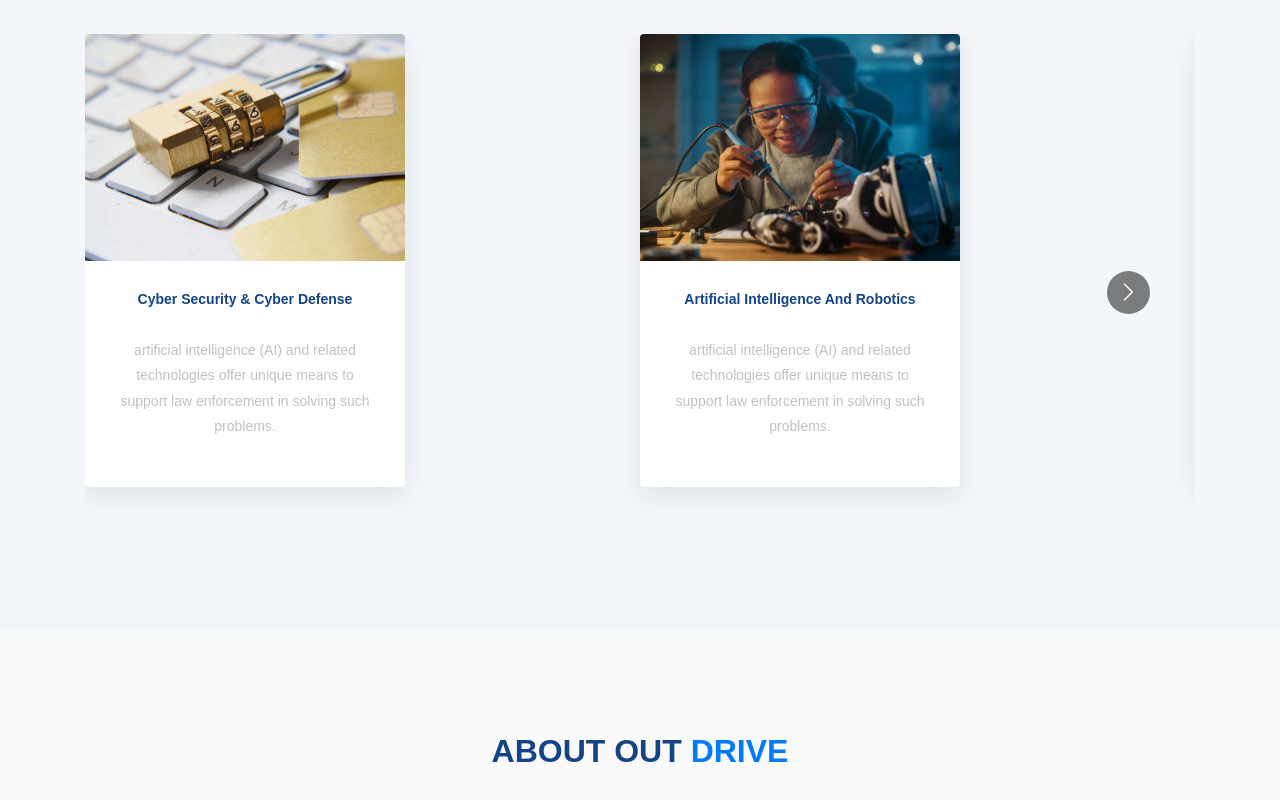
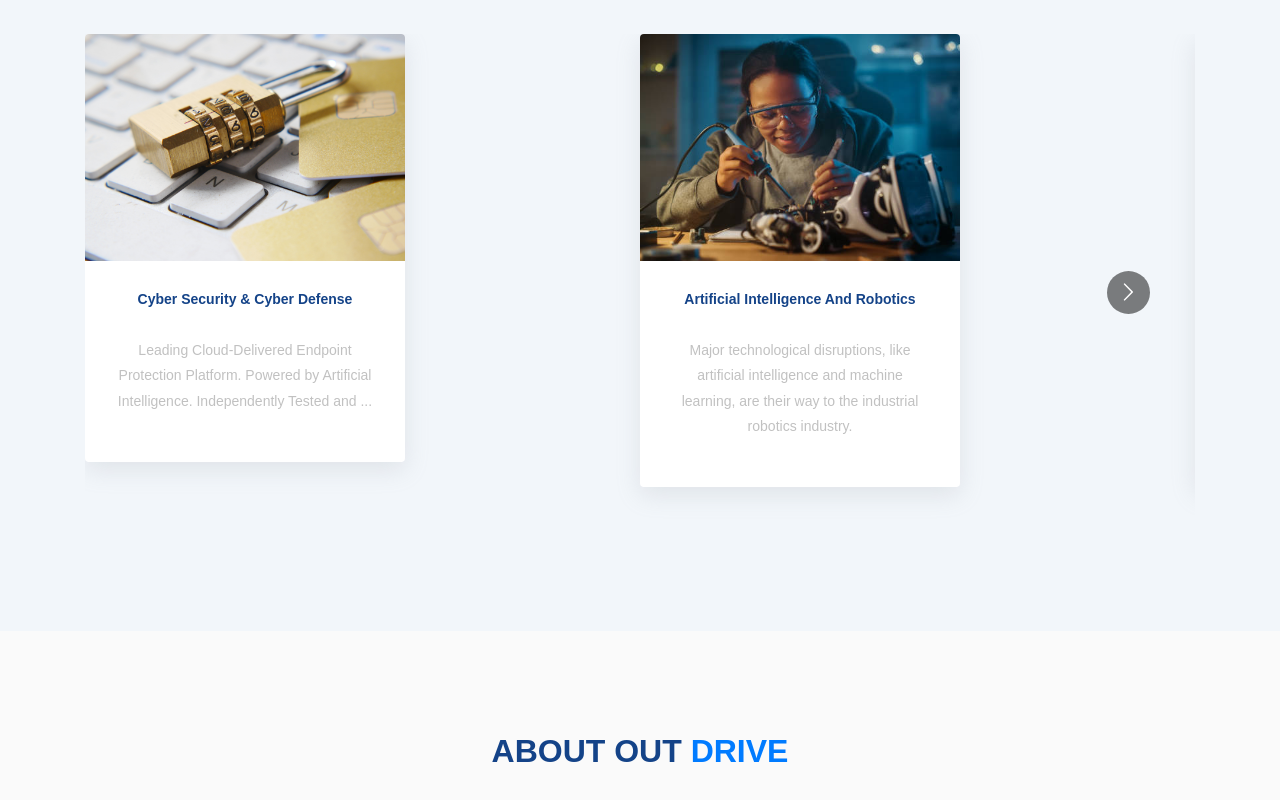
Before and after one commit to Ekaji/tac-africa-website, a Next.js app: page / in a window 1280 px wide. Shown: the part 1474-2274 px from the top of the page. Built offline with nearby package versions, Linux system fonts and the light colour scheme.

Commit message:
added satelite on our labs

```diff
--- a/components/ourLabs.jsx
+++ b/components/ourLabs.jsx
@@ -1,4 +1,3 @@
-
 /* eslint-disable @next/next/no-img-element */
 /* eslint-disable react/jsx-key */
 import styles from '../styles/component.styles/ourLabs.module.scss'
@@ -14,27 +13,33 @@ const OurLabs = () => {
     {
       title: 'Cyber Security & Cyber Defense',  //https://www.pexels.com/photo/close-up-view-of-a-golden-coin-315788/
       image: '/cyber defence.jpg',
-      text: 'artificial intelligence (AI) and related technologies offer unique means to support law enforcement in solving such problems.',
+      text: 'Leading Cloud-Delivered Endpoint Protection Platform. Powered by Artificial Intelligence. Independently Tested and ...',
       link: '/cyber_security_and_cyber_defense',
     },
     {
       title: 'Artificial Intelligence And Robotics',
       image: '/ai and robotics.jpg',
-      text: 'artificial intelligence (AI) and related technologies offer unique means to support law enforcement in solving such problems.',
+      text: 'Major technological disruptions, like artificial intelligence and machine learning, are their way to the industrial robotics industry.',
       link: '/artificial_intelligence_and_robotics',
     },
     {
       title: 'Blockchain And Payment Gateways',
       image: 'piles-coins-with-plant-front-graph.jpg',
-      text: 'artificial intelligence (AI) and related technologies offer unique means to support law enforcement in solving such problems.',
+      text: 'Major technological disruptions, like artificial intelligence and machine learning, are their way to the industrial robotics industry.',
       link: '/blockchain_and_crypto_lab',
     },
     {
       title: 'Drone & Counter Drone',
-      image: 'pexels-dids-3657268.jpg',
-      text: 'artificial intelligence (AI) and related technologies offer unique means to support law enforcement in solving such problems.',
+      image: 'Blog_Drones.jpg',
+      text: 'Learn advanced methods involved in sending new signals, communicating with GPS satellites for easy navigation.',
       link: '/drone_and_counter_drone',
     },
+    {
+      title: 'satellite and remote sensing',
+      image: 'satellite.jpg',
+      text: 'Advanced satellite systems for locating, tracking and monitoring remote assets. Simple, flexible and affordable solutions.',
+      link: '/satellite_and_remote_sensing'
+    }
 
 
   ]
@@ -108,7 +113,7 @@ const OurLabs = () => {
                         </div>
                       </div>
                       <div className={ styles.carousel_details } >
-                        <h2 className={ styles.carousel_title } >{ edge?.title }</h2>
+                        <h2 className={ styles.carousel_title } style={{fontSize: '3em !important'}} >{ edge?.title }</h2>
                         <p className={ styles.carousel_text } >{ edge?.text }</p>
                       </div>
                   </div>
--- a/styles/component.styles/landingPage.module.scss
+++ b/styles/component.styles/landingPage.module.scss
@@ -144,7 +144,7 @@
         &__items {
             h2 {
                 margin-top: 5px;
-                font-size: 2.1em;
+                font-size: 2em;
             }
             p {
              margin: 0px;
--- a/styles/component.styles/ourLabs.module.scss
+++ b/styles/component.styles/ourLabs.module.scss
@@ -109,7 +109,7 @@
 @media (max-width: $breakpoint-sm) {
 
   .carousel_container__title {
-    font-size: 1.5em !important;
+    // font-size: 1.5em !important;
     padding-top: 0.4em !important;
   }
 
@@ -119,7 +119,8 @@
 }
 
 .carousel_title {
-  font-size: 1.5em;
+  // font-size: 1.5em !important;
+  font-weight: 600;
 }
 
   .carousel_component_inner {
```
Also changed, not shown: public/Blog_Drones.jpg (added), public/satellite.jpg (added).
